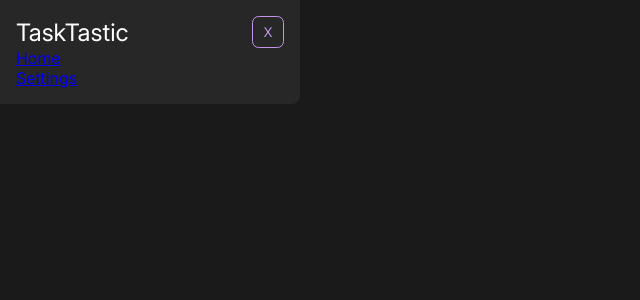
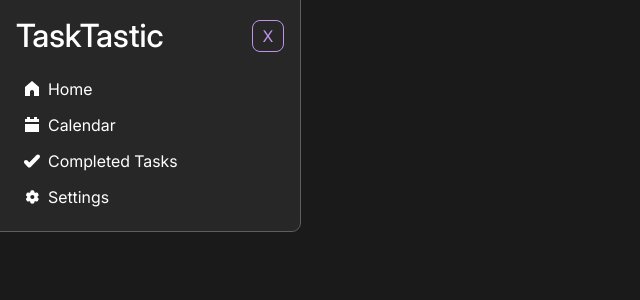
Before and after one commit to dpass47/TaskTastic, a Vue app: page / in a window 1280 px wide. Both pictures are taken after a click on the button 34 px from the left and 35 px from the top of the page. Shown: the top 300 px of the page, without its empty margins (0-640 px from the left). Built offline with nearby package versions, Linux system fonts and the light colour scheme.

Commit message:
Add Navbar component for site navigation

```diff
--- a/src/components/Navbar.vue
+++ b/src/components/Navbar.vue
@@ -1,55 +1,84 @@
 <script setup>
 import { ref } from 'vue';
-import { RouterLink, RouterView } from 'vue-router';
+import { RouterLink } from 'vue-router';
 import HamburgerIcon from './icons/HamburgerIcon.vue';
+import HomeIcon from './icons/HomeIcon.vue';
+import SettingsIcon from './icons/SettingsIcon.vue';
+import CalendarIcon from './icons/CalendarIcon.vue';
+import CheckmarkIcon from './icons/CheckmarkIcon.vue';
 
 const navbarToggle = ref(false);
 </script>
 
 <template>
-	<div class="navbar-container">
-		<div
-			class="navbar-menu"
-			v-show="!navbarToggle">
+	<Transition name="fade">
+		<header v-show="!navbarToggle">
 			<button @click="navbarToggle = !navbarToggle">
 				<HamburgerIcon />
 			</button>
-		</div>
 			<h1>TaskTastic</h1>
-		<RouterView />
-	</div>
+		</header>
+	</Transition>
+
+	<Transition name="navbar-transition">
 		<nav v-show="navbarToggle">
 			<div class="navbar-header">
 				<h1>TaskTastic</h1>
 				<button @click="navbarToggle = !navbarToggle">X</button>
 			</div>
-		<div class="navbar-links-container">
+			<ul class="navbar-links-container">
+				<li>
 					<RouterLink
 						to="/"
 						class="navbar-link"
-				>Home</RouterLink
+						><HomeIcon class="icon" /> Home</RouterLink
 					>
+				</li>
+				<li>
+					<RouterLink
+						to="/calendar"
+						class="navbar-link">
+						<CalendarIcon class="icon" /> Calendar</RouterLink
+					>
+				</li>
+				<li>
+					<RouterLink
+						to="/completed"
+						class="navbar-link">
+						<CheckmarkIcon class="icon" /> Completed
+						Tasks</RouterLink
+					>
+				</li>
+				<li>
 					<RouterLink
 						to="/settings"
-				class="navbar-link"
-				>Settings</RouterLink
+						class="navbar-link">
+						<SettingsIcon class="icon" /> Settings</RouterLink
 					>
-		</div>
+				</li>
+			</ul>
 		</nav>
+	</Transition>
 </template>
 
 <style scoped>
-.navbar-container {
+/* Header */
+header {
 	display: flex;
 	padding: 1em;
+	place-items: center;
 }
 
-.navbar-menu {
-	display: flex;
-	place-items: center;
-	flex-direction: row-reverse;
-	border: 2px solid magenta;
+h1 {
+	font-size: 2em;
+	font-weight: 500;
 }
+
+header h1 {
+	margin-left: 0.25em;
+}
+
+/* Navbar Button */
 
 button {
 	display: flex;
@@ -57,27 +86,24 @@ button {
 	place-content: center;
 	width: 32px;
 	height: 32px;
+	font-size: 1em;
 	color: var(--color-accent);
 	background: none;
 	border: 1px solid var(--color-accent);
 	border-radius: 0.5em;
-	transition: all ease 500ms;
+	transition: all ease-in-out 300ms;
 }
 
 button:hover {
 	cursor: pointer;
-	box-shadow: inset 100px 0 0 0 #272727;
+	color: #fff;
 }
 
-h1 {
-	margin-left: 0.25em;
-}
+/* Navbar Menu */
 
 nav {
 	display: flex;
 	flex-direction: column;
-	/* justify-content: space-between; */
-	margin-right: 2em;
 	position: absolute;
 	background-color: #272727;
 	top: 0px;
@@ -85,27 +111,64 @@ nav {
 	padding: 1em;
 	width: 300px;
 	border-bottom-right-radius: 0.5em;
-}
-
-nav h1 {
-	margin: 0;
-	padding: 0;
-}
-
-nav button:hover {
-	color: white;
-}
-
-.navbar-links-container {
-	display: flex;
-	flex-direction: column;
-	/* border: 2px solid magenta; */
-	width: 100%;
+	outline: 1px solid #5e5e5e;
 }
 
 .navbar-header {
 	display: flex;
+	margin-bottom: 1em;
 	justify-content: space-between;
-	align-items: center;
+	place-items: center;
+}
+
+ul {
+	padding: 0;
+}
+
+li {
+	list-style-type: none;
+}
+
+.navbar-link {
+	color: #fff;
+	text-decoration: none;
+	padding: 0.5em 0 0.5em 0.5em;
+	border-radius: 0.5em;
+	transition: all ease-in-out 200ms;
+	display: flex;
+	place-items: center;
+}
+
+.navbar-link:hover {
+	background-color: rgba(100, 100, 100, 0.2);
+}
+
+.icon {
+	height: 16px;
+	width: 16px;
+	margin-right: 0.5em;
+	color: #fff;
+}
+
+/* transitions */
+
+.navbar-transition-enter-active,
+.navbar-transition-leave-active {
+	transition: all 300ms ease-in-out;
+}
+
+.navbar-transition-enter-from,
+.navbar-transition-leave-to {
+	transform: translateX(-300px);
+}
+
+.fade-enter-active,
+.fade-leave-active {
+	transition: all 300ms ease-in-out;
+}
+
+.fade-enter-from,
+.fade-leave-to {
+	opacity: 0;
 }
 </style>
```
Lines whose indentation alone changed are shown as unchanged.
